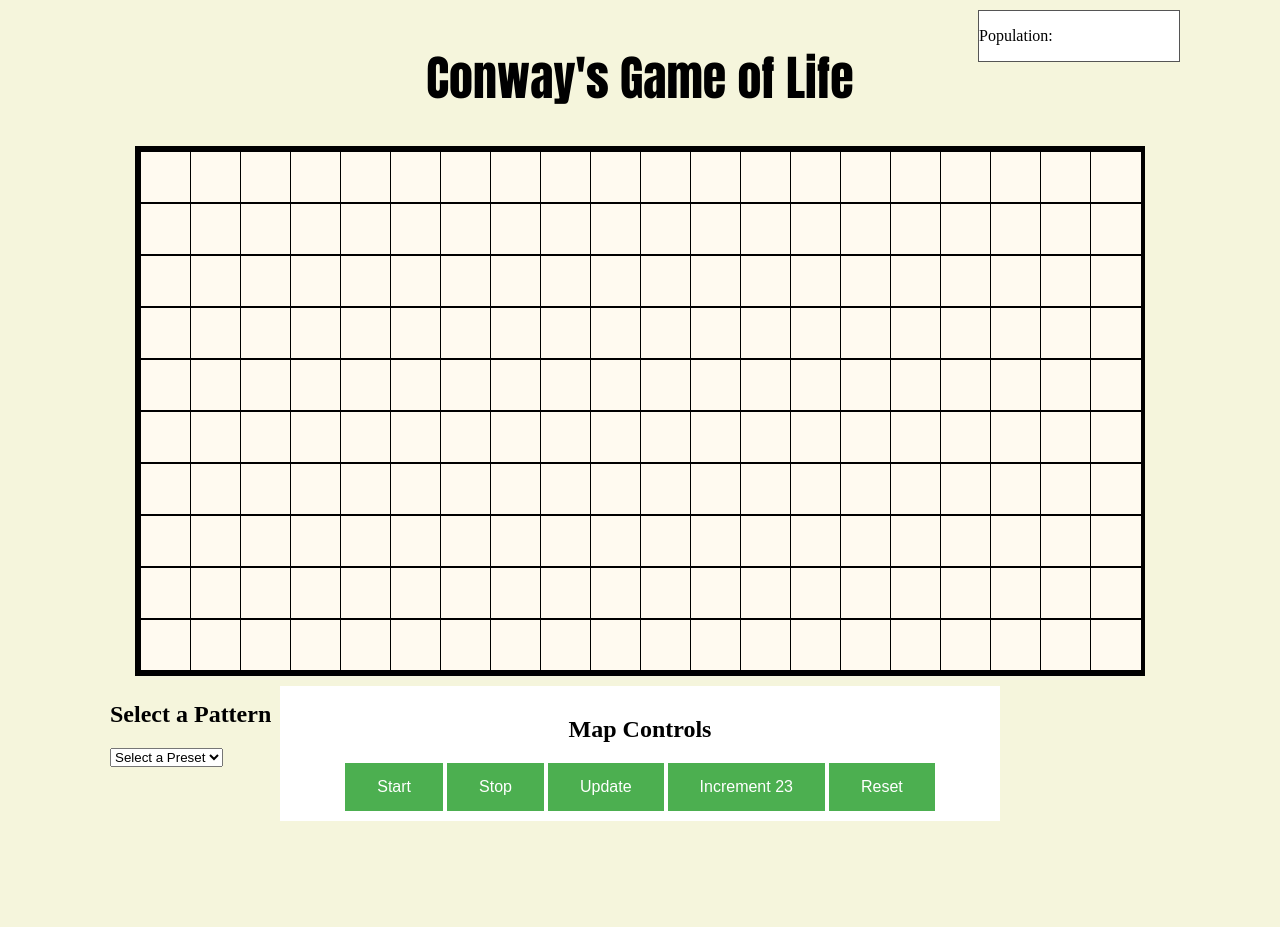
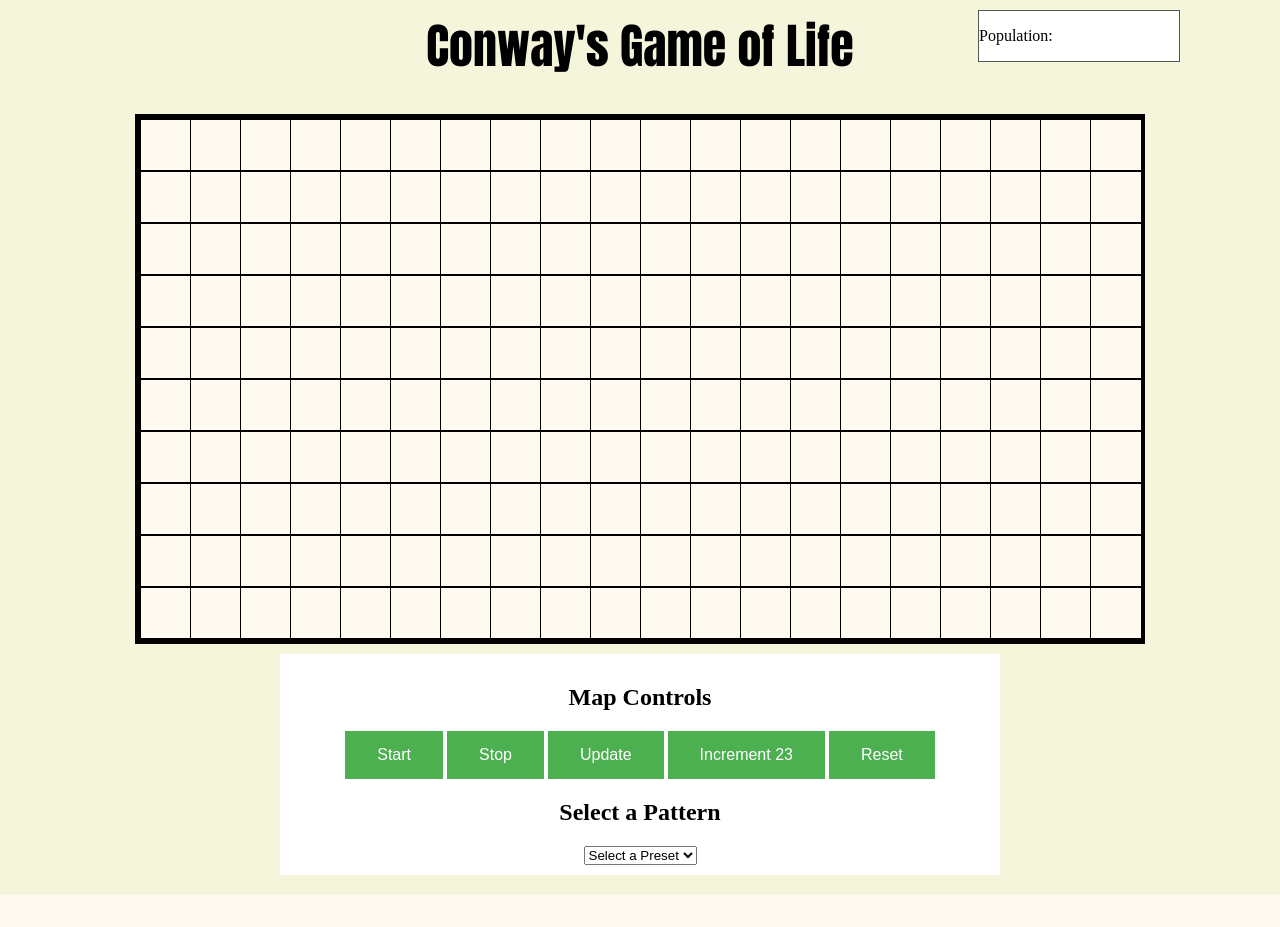
Before and after one commit to razatsutradhar/game_of_life, a PHP site: page /myboard.html in a window 1280 px wide. After the commit the page ends 895 px from the top, so only its background shows below. Run offline with PHP 8.4, Linux system fonts and the light colour scheme.

Commit message:
pre php change

```diff
--- a/myboard.html
+++ b/myboard.html
@@ -1,3 +1,7 @@
+<php
+
+>
+
 <!DOCTYPE html>
 <html lang="en">
 
@@ -31,6 +35,16 @@
 		<button class="button" onclick="updateMap(1)">Update</button>
 		<button class="button" onclick="updateMap(23)">Increment 23</button>
 		<button class="button" onclick="resetMap()">Reset</button>
+        <br>
+        <div class="patternSelection" style= "width: 200px;">
+            <h2>Select a Pattern</h2>
+            <select id="select" onchange="changePattern()">
+                <option value="0">Select a Preset</a>
+                <option value="1">The Block</a>
+                <option value="2">The Blinker</a>
+                <option value="3">The Beacon</a>
+            </select>
+        </div>
 	</div>
 
 	<div class="popView">
@@ -38,15 +52,7 @@
 
 	</div>
 
-	<div class="patternSelection" style= "width: 200px;">
-		<h2>Select a Pattern</h2>
-		<select id="select" onchange="changePattern()">
-			<option value="0">Select a Preset</a>
-			<option value="1">The Block</a>
-			<option value="2">The Blinker</a>
-			<option value="3">The Beacon</a>
-		</select>
-	</div>
+
 </body>
 
 </html>
--- a/script.js
+++ b/script.js
@@ -132,6 +132,7 @@
 }
 
 function changePattern() {
+    pauseMap();
 	resetMap();
 	if(document.getElementById("select").value == 1){
 		getCell(1,1).setAlive();
--- a/style.css
+++ b/style.css
@@ -96,9 +96,9 @@
 }
 
 .patternSelection {
-  position: relative;
-  top: -150px;
-  right: -100px;
+  /* position: relative; */
+  /* top: -150px; */
+  /* right: -100px; */
   display: inline-block;
   width: 200px;
 }
```
